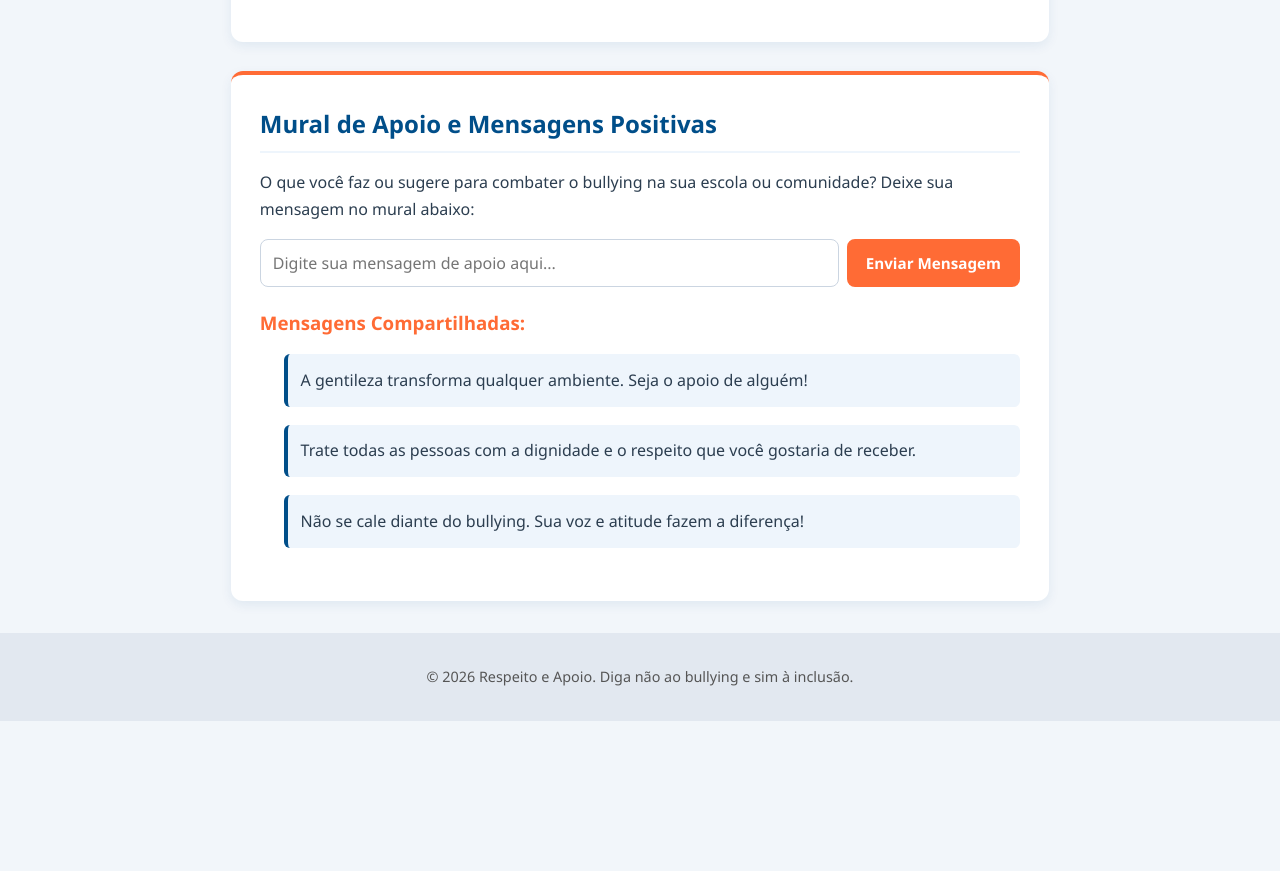
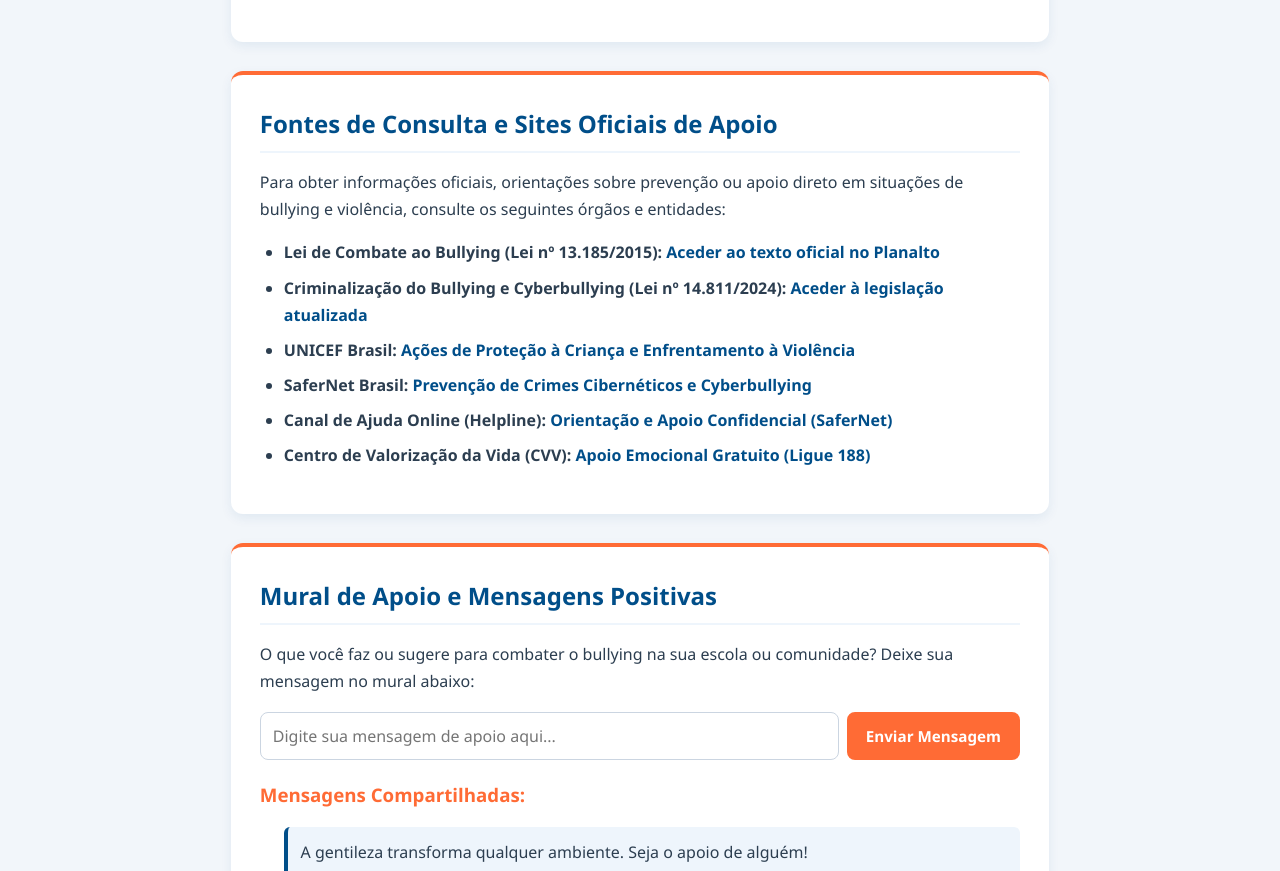
Before and after one commit to santoscamilopedro-alt/novo-site-sobre-alguma-coisa, a plain HTML site: page index.html in a window 1280 px wide. Shown: the part 3049-3920 px from the top of the page. Before the commit the page ends 3770 px from the top, so only its background shows below. Drawn offline with Linux system fonts and the light colour scheme.

Commit message:
opa bnlll

```diff
--- a/index.html
+++ b/index.html
@@ -1,6 +1,3 @@
-
-
-
 <!DOCTYPE html>
 <html lang="pt-BR">
 <head>
@@ -90,6 +87,19 @@
 
         .card li {
             margin-bottom: 0.5rem;
+        }
+
+        /* Estilo para links das fontes */
+        .card a {
+            color: #004e89;
+            text-decoration: none;
+            font-weight: 600;
+            transition: color 0.2s ease-in-out;
+        }
+
+        .card a:hover {
+            color: #ff6b35;
+            text-decoration: underline;
         }
 
         blockquote {
@@ -238,6 +248,37 @@
             </ul>
         </section>
 
+        <section class="card">
+            <h2>Fontes de Consulta e Sites Oficiais de Apoio</h2>
+            <p>Para obter informações oficiais, orientações sobre prevenção ou apoio direto em situações de bullying e violência, consulte os seguintes órgãos e entidades:</p>
+            <ul>
+                <li>
+                    <strong>Lei de Combate ao Bullying (Lei nº 13.185/2015):</strong>
+                    <a href="https://www.planalto.gov.br/ccivil_03/_ato2015-2018/2015/lei/l13185.htm" target="_blank" rel="noopener noreferrer">Aceder ao texto oficial no Planalto</a>
+                </li>
+                <li>
+                    <strong>Criminalização do Bullying e Cyberbullying (Lei nº 14.811/2024):</strong>
+                    <a href="https://www.planalto.gov.br/ccivil_03/_ato2023-2026/2024/lei/l14811.htm" target="_blank" rel="noopener noreferrer">Aceder à legislação atualizada</a>
+                </li>
+                <li>
+                    <strong>UNICEF Brasil:</strong>
+                    <a href="https://www.unicef.org/brazil/" target="_blank" rel="noopener noreferrer">Ações de Proteção à Criança e Enfrentamento à Violência</a>
+                </li>
+                <li>
+                    <strong>SaferNet Brasil:</strong>
+                    <a href="https://www.safernet.org.br/" target="_blank" rel="noopener noreferrer">Prevenção de Crimes Cibernéticos e Cyberbullying</a>
+                </li>
+                <li>
+                    <strong>Canal de Ajuda Online (Helpline):</strong>
+                    <a href="https://helpline.br/" target="_blank" rel="noopener noreferrer">Orientação e Apoio Confidencial (SaferNet)</a>
+                </li>
+                <li>
+                    <strong>Centro de Valorização da Vida (CVV):</strong>
+                    <a href="https://www.cvv.org.br/" target="_blank" rel="noopener noreferrer">Apoio Emocional Gratuito (Ligue 188)</a>
+                </li>
+            </ul>
+        </section>
+
         <section class="card interact-box">
             <h2>Mural de Apoio e Mensagens Positivas</h2>
             <p>O que você faz ou sugere para combater o bullying na sua escola ou comunidade? Deixe sua mensagem no mural abaixo:</p>
```
